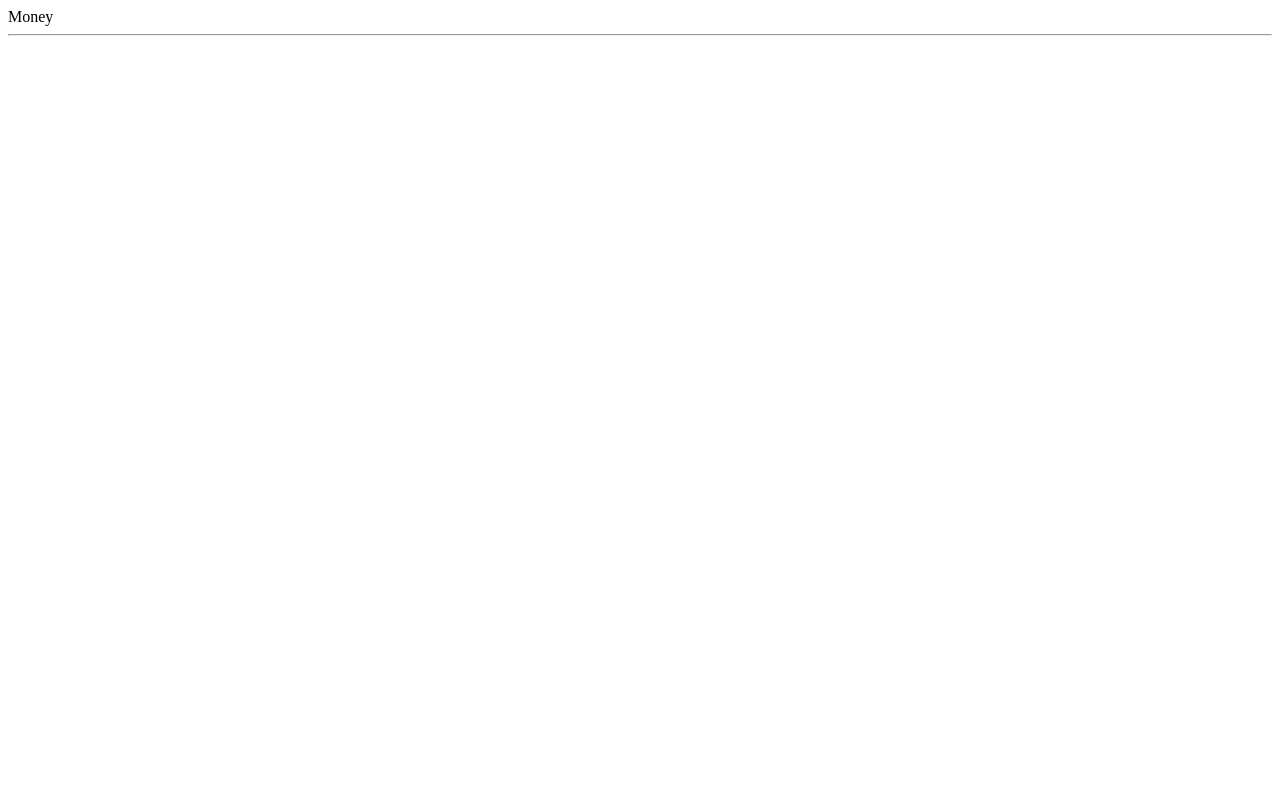
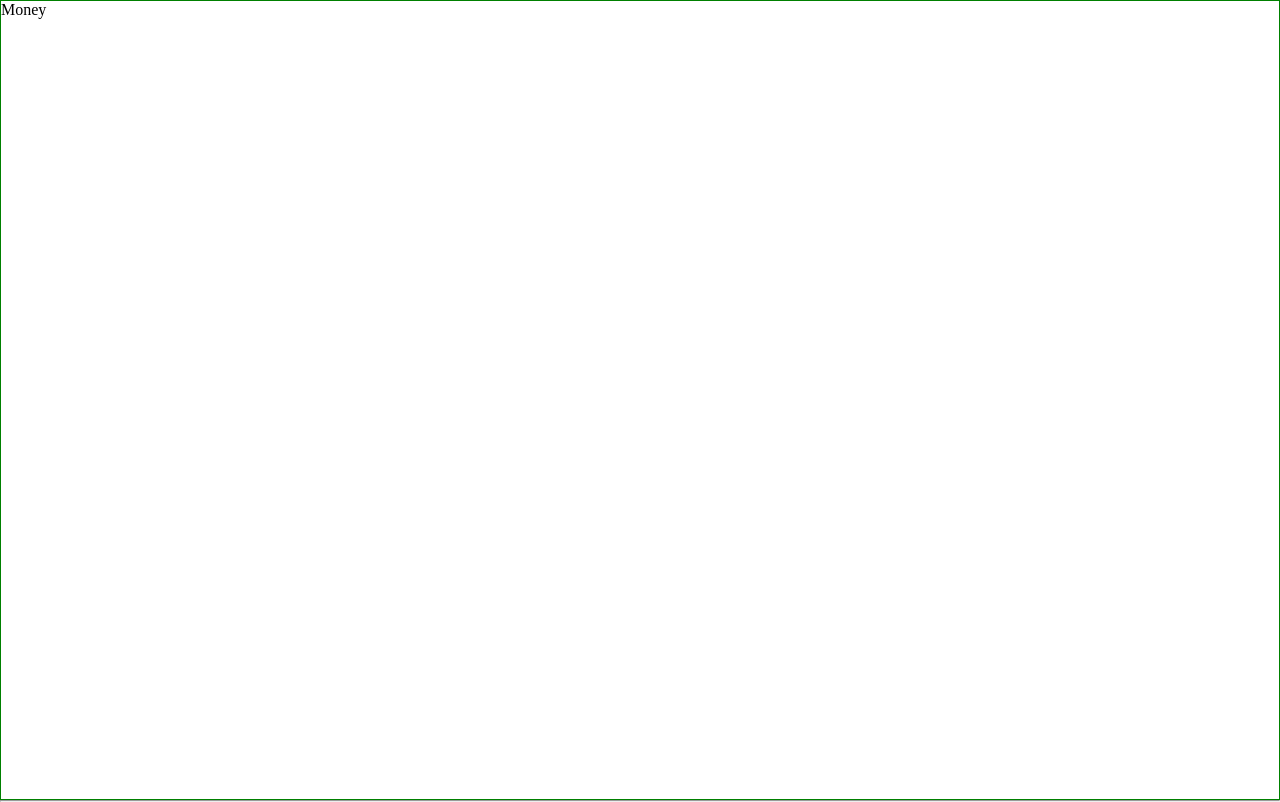
Before and after one commit to LBWinnie/BOKEP, a Vue app: page /#/money in a window 1280 px wide. Built offline with nearby package versions, Linux system fonts and the light colour scheme; the HTML template or start-up script is replaced by a standard one.

Commit message:
money页面布局

```diff
--- a/src/App.vue
+++ b/src/App.vue
@@ -6,6 +6,11 @@
 </template>
 
 <style lang="scss">
+* {
+  margin: 0;
+  padding: 0;
+  box-sizing: border-box;
+}
 #app {
   font-family: Avenir, Helvetica, Arial, sans-serif;
   -webkit-font-smoothing: antialiased;
--- a/src/components/Nav.vue
+++ b/src/components/Nav.vue
@@ -1,5 +1,5 @@
 <template>
-  <div>
+  <div class="nav">
     <router-link to="/Money">记账</router-link> |
     <router-link to="/Labels">标签</router-link> |
     <router-link to="/Statistics">统计</router-link>
@@ -8,8 +8,13 @@
 
 <script lang="ts">
 import Vue from "vue";
+import Nav from "@/components/Nav.vue";
 
 export default Vue.extend({});
 </script>
 
-<style scoped></style>
+<style lang="scss" scoped>
+.nav {
+  border: 1px solid red;
+}
+</style>
--- a/src/views/Money.vue
+++ b/src/views/Money.vue
@@ -1,6 +1,8 @@
 <template>
-  <div>
-    Money
+  <div class="nav-wrapper">
+    <div class="content">
+      <p>Money</p>
+    </div>
     <Nav />
   </div>
 </template>
@@ -12,4 +14,15 @@
 export default Vue.extend({});
 </script>
 
-<style scoped></style>
+<style lang="scss" scoped>
+.nav-wrapper {
+  border: 1px solid green;
+  display: flex;
+  flex-direction: column; //上下布局
+  height: 100vh;
+}
+.content {
+  overflow: auto;
+  flex-grow: 1; //使content尽量占据所有高度
+}
+</style>
```
